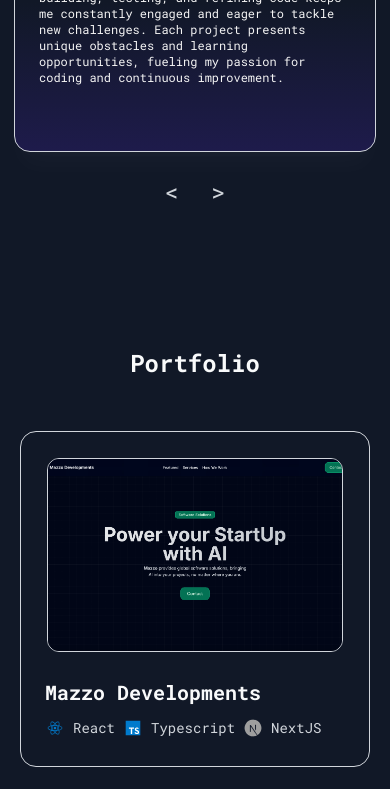
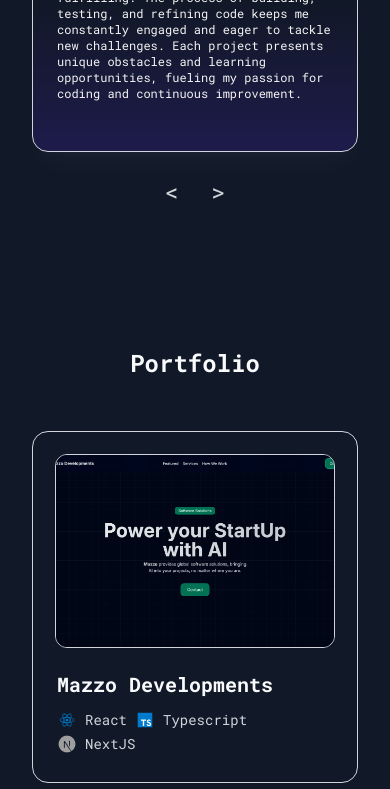
Before and after one commit to tmatteozzi/portfolio, a Next.js app: page / in a window 390 px wide. Shown: the part 1156-1945 px from the top of the page. Built offline with nearby package versions, Linux system fonts and the light colour scheme.

Commit message:
Responsiveness changes

```diff
--- a/app/pages/About.tsx
+++ b/app/pages/About.tsx
@@ -76,7 +76,7 @@ export default function About() {
   return (
     <section
       id="about"
-      className="flex flex-col items-center justify-center py-16 md:py-32 bg-gray-900 min-h-[screen/2] mx-3.5 md:px-0"
+      className="flex flex-col items-center justify-center py-16 md:py-32 bg-gray-900 min-h-[screen/2] mx-8 md:px-0"
     >
       <h1 className="text-3xl md:text-5xl text-center font-medium text-white mb-16">
         About me
--- a/app/pages/Contact.tsx
+++ b/app/pages/Contact.tsx
@@ -81,12 +81,13 @@ export default function Contact() {
       id="contact"
       className="pt-16 pb-16 py-4 bg-gradient-to-b from-indigo-950 via-indigo-950 to-gray-900 text-center"
     >
+      <div className="mx-8">
         <h1 className="text-2xl md:text-4xl lg:text-5xl font-bold text-white leading-relaxed lg:leading-snug mb-8 mx-auto">
           Contact
         </h1>
         <div>
           <form
-          className="max-w-6xl mx-auto py-4 px-5 md:px-8"
+            className="max-w-6xl mx-auto py-4"
             onSubmit={(e) => {
               e.preventDefault();
             }}
@@ -130,9 +131,12 @@ export default function Contact() {
               </motion.button>
             </div>
             {response && (
-            <p className="mt-4 text-sm text-gray-200 font-medium">{response}</p>
+              <p className="mt-4 text-sm text-gray-200 font-medium">
+                {response}
+              </p>
             )}
           </form>
+        </div>
       </div>
     </section>
   );
--- a/app/pages/Experience/Experience.tsx
+++ b/app/pages/Experience/Experience.tsx
@@ -25,7 +25,7 @@ export default function Experience({
 }: ExperienceProps) {
   return (
     <motion.div
-      className="bg-gradient-to-b from-gray-900 to-indigo-950 border-gray-300 p-6 shadow-lg border rounded-2xl"
+      className="flex flex-col justify-center items-center bg-gradient-to-b from-gray-900 to-indigo-950 border-gray-300 p-6 shadow-lg border rounded-2xl h-56"
       whileHover="hover"
       variants={experienceVariants}
     >
--- a/app/pages/Experience/ExperienceList.tsx
+++ b/app/pages/Experience/ExperienceList.tsx
@@ -35,13 +35,13 @@ export default function ExperienceList() {
   return (
     <section
       id="experience-list"
-      className="bg-gray-900 min-h-screen py-16 text-center"
+      className="bg-gray-900 min-h-screen py-16 text-center mx-8"
     >
       <h1 className="text-2xl md:text-4xl lg:text-5xl font-bold text-gray-50 leading-relaxed lg:leading-snug mb-16 mx-auto">
         Experience
       </h1>
       <motion.div
-        className="flex flex-wrap justify-center gap-6"
+        className="flex flex-col justify-center items-center gap-8"
         initial="hidden"
         animate="visible"
       >
@@ -49,7 +49,7 @@ export default function ExperienceList() {
           <motion.div
             key={index}
             variants={itemVariants}
-            className="w-full mx-5 sm:w-1/2 md:w-1/2 lg:w-1/2 xl:w-1/2"
+            className="w-full lg:w-[48%]"
           >
             <Experience
               companyName={experience.companyName}
--- a/app/pages/Portfolio.tsx
+++ b/app/pages/Portfolio.tsx
@@ -111,9 +111,9 @@ export default function Portfolio() {
   return (
     <section
       id="portfolio"
-      className="min-h-screen py-16 text-center bg-gray-900"
+      className="min-h-screen py-16 text-center bg-gray-900 mx-8"
     >
-      <div className="container mx-auto px-5 sm:px-6 lg:px-8 max-w-6xl">
+      <div className="container mx-auto max-w-6xl">
         <h1 className="text-2xl sm:text-3xl md:text-4xl lg:text-5xl font-bold text-gray-50 leading-relaxed lg:leading-snug mb-12 sm:mb-16 mx-auto">
           Portfolio
         </h1>
@@ -121,11 +121,11 @@ export default function Portfolio() {
           {content.map((project, index) => (
             <div
               key={index}
-              className="border border-gray-300 rounded-2xl overflow-hidden transition duration-300 hover:shadow-xl w-[100%] md:w-[98%] lg:w-[520px] lg:h-[420px] mx-auto"
+              className="border border-gray-300 rounded-2xl overflow-hidden transition duration-300 hover:shadow-xl w-[100%] lg:w-[520px] lg:h-[420px] mx-auto"
             >
               <Link href={project.link}>
                 <div className="p-3">
-                  <div className="border border-gray-300 m-3.5 rounded-xl overflow-hidden">
+                  <div className="border border-gray-300 m-2.5 sm:m-3.5 rounded-xl overflow-hidden">
                     <div className="relative h-48 md:h-56 lg:h-64 overflow-hidden">
                       <Image
                         src={project.thumbnail}
--- a/app/pages/TechStack.tsx
+++ b/app/pages/TechStack.tsx
@@ -78,10 +78,11 @@ export default function TechStack() {
       id="tech-stack"
       className="pt-16 pb-16 bg-gradient-to-b from-gray-900 to-indigo-950 text-center"
     >
+      <div className=" mx-8">
         <h1 className="text-2xl md:text-4xl lg:text-5xl font-bold text-white leading-relaxed lg:leading-snug mb-16 mx-auto">
           Tech Stack
         </h1>
-      <div className="flex sm:flex-row items-center justify-center flex-wrap gap-8 max-w-6xl  mx-auto md:mx-3.5 lg:mx-auto">
+        <div className="flex sm:flex-row items-center justify-center flex-wrap gap-8 max-w-6xl mx-auto">
           {sortedTechStack.map((item, index) => (
             <div
               key={index}
@@ -96,6 +97,7 @@ export default function TechStack() {
             </div>
           ))}
         </div>
+      </div>
     </section>
   );
 }
```
Lines whose indentation alone changed are shown as unchanged.
